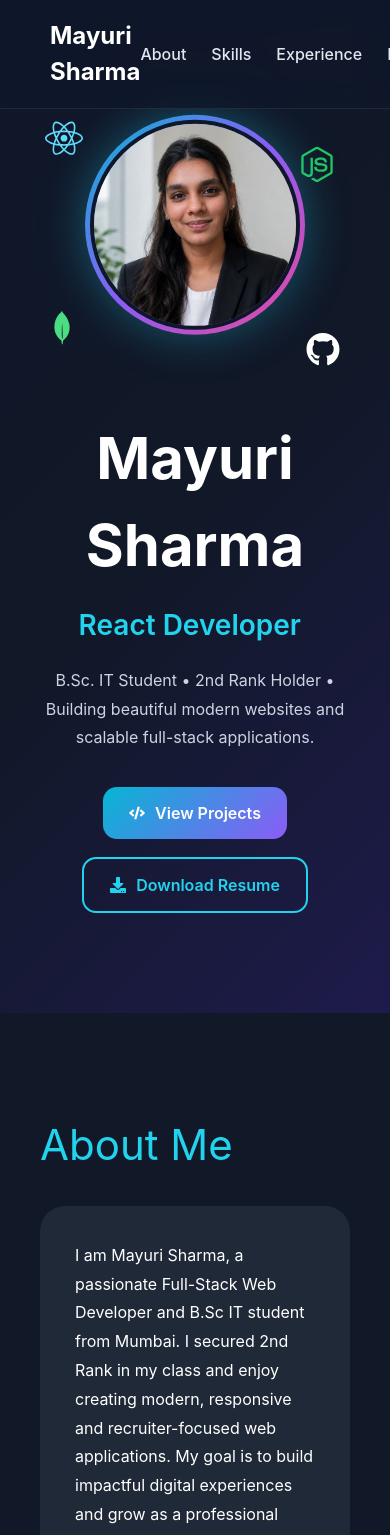
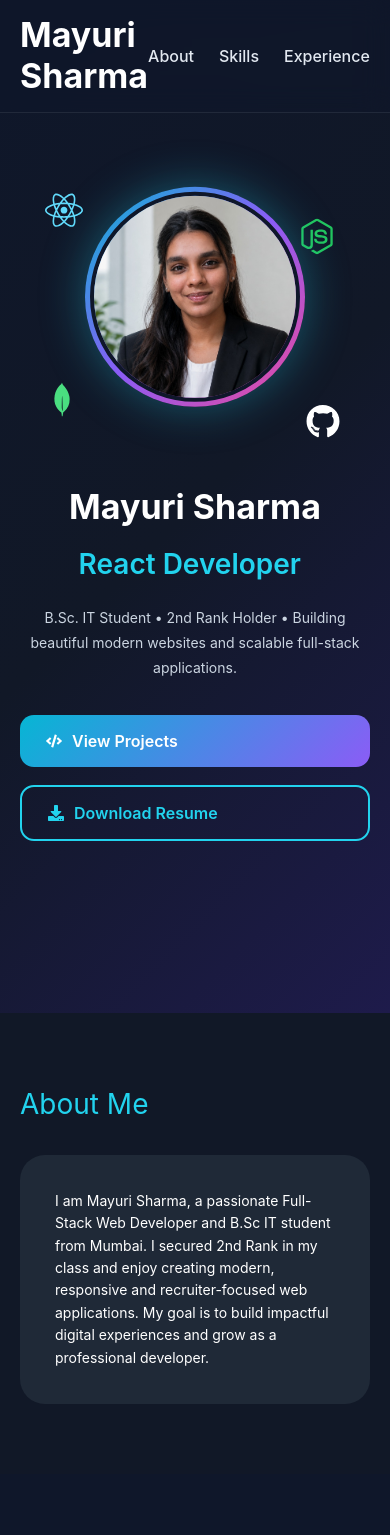
Before and after one commit to MayuriSharma15/PORTFOLIO, a React app in the folder frontend/: page / in a window 390 px wide. Shown: the top 1535 px of the page. Built offline with nearby package versions, Linux system fonts and the light colour scheme; the HTML template or start-up script is replaced by a standard one.

Commit message:
Added global responsiveness

```diff
--- a/frontend/src/App.css
+++ b/frontend/src/App.css
@@ -182,3 +182,113 @@
     border-right-color: var(--border);
   }
 }
+
+/* RESPONSIVE DESIGN */
+
+* {
+  box-sizing: border-box;
+  }
+
+html,
+body {
+overflow-x: hidden;
+}
+
+img {
+max-width: 100%;
+height: auto;
+}
+
+section {
+width: 100%;
+overflow-x: hidden;
+}
+
+/* TABLETS */
+@media (max-width: 1024px) {
+
+h1 {
+font-size: 48px !important;
+}
+
+h2 {
+font-size: 36px !important;
+}
+
+p {
+font-size: 15px !important;
+}
+
+.container,
+.wrapper,
+.hero-content {
+padding: 0 20px !important;
+}
+}
+
+/* MOBILE */
+@media (max-width: 768px) {
+
+body {
+overflow-x: hidden;
+}
+
+h1 {
+font-size: 34px !important;
+line-height: 1.2;
+}
+
+h2 {
+font-size: 28px !important;
+}
+
+h3 {
+font-size: 22px !important;
+}
+
+p {
+font-size: 14px !important;
+line-height: 1.6;
+}
+
+section {
+padding: 70px 20px !important;
+}
+
+button {
+width: 100%;
+}
+
+/* FLEX LAYOUTS */
+.flex,
+.hero,
+.about-container,
+.contact-container,
+.project-container {
+flex-direction: column !important;
+text-align: center;
+}
+
+/* GRID LAYOUTS */
+.grid {
+grid-template-columns: 1fr !important;
+}
+
+/* NAVBAR */
+nav {
+padding: 15px 20px !important;
+}
+
+ul {
+gap: 12px !important;
+flex-wrap: wrap;
+justify-content: center;
+}
+
+/* CARDS */
+.card,
+.project-card,
+.skill-card {
+width: 100% !important;
+}
+}
--- a/frontend/src/index.css
+++ b/frontend/src/index.css
@@ -42,3 +42,113 @@ body{
   -webkit-background-clip:text;
   -webkit-text-fill-color:transparent;
 }
+
+/* RESPONSIVE DESIGN */
+
+* {
+  box-sizing: border-box;
+  }
+
+html,
+body {
+overflow-x: hidden;
+}
+
+img {
+max-width: 100%;
+height: auto;
+}
+
+section {
+width: 100%;
+overflow-x: hidden;
+}
+
+/* TABLETS */
+@media (max-width: 1024px) {
+
+h1 {
+font-size: 48px !important;
+}
+
+h2 {
+font-size: 36px !important;
+}
+
+p {
+font-size: 15px !important;
+}
+
+.container,
+.wrapper,
+.hero-content {
+padding: 0 20px !important;
+}
+}
+
+/* MOBILE */
+@media (max-width: 768px) {
+
+body {
+overflow-x: hidden;
+}
+
+h1 {
+font-size: 34px !important;
+line-height: 1.2;
+}
+
+h2 {
+font-size: 28px !important;
+}
+
+h3 {
+font-size: 22px !important;
+}
+
+p {
+font-size: 14px !important;
+line-height: 1.6;
+}
+
+section {
+padding: 70px 20px !important;
+}
+
+button {
+width: 100%;
+}
+
+/* FLEX LAYOUTS */
+.flex,
+.hero,
+.about-container,
+.contact-container,
+.project-container {
+flex-direction: column !important;
+text-align: center;
+}
+
+/* GRID LAYOUTS */
+.grid {
+grid-template-columns: 1fr !important;
+}
+
+/* NAVBAR */
+nav {
+padding: 15px 20px !important;
+}
+
+ul {
+gap: 12px !important;
+flex-wrap: wrap;
+justify-content: center;
+}
+
+/* CARDS */
+.card,
+.project-card,
+.skill-card {
+width: 100% !important;
+}
+}
```
